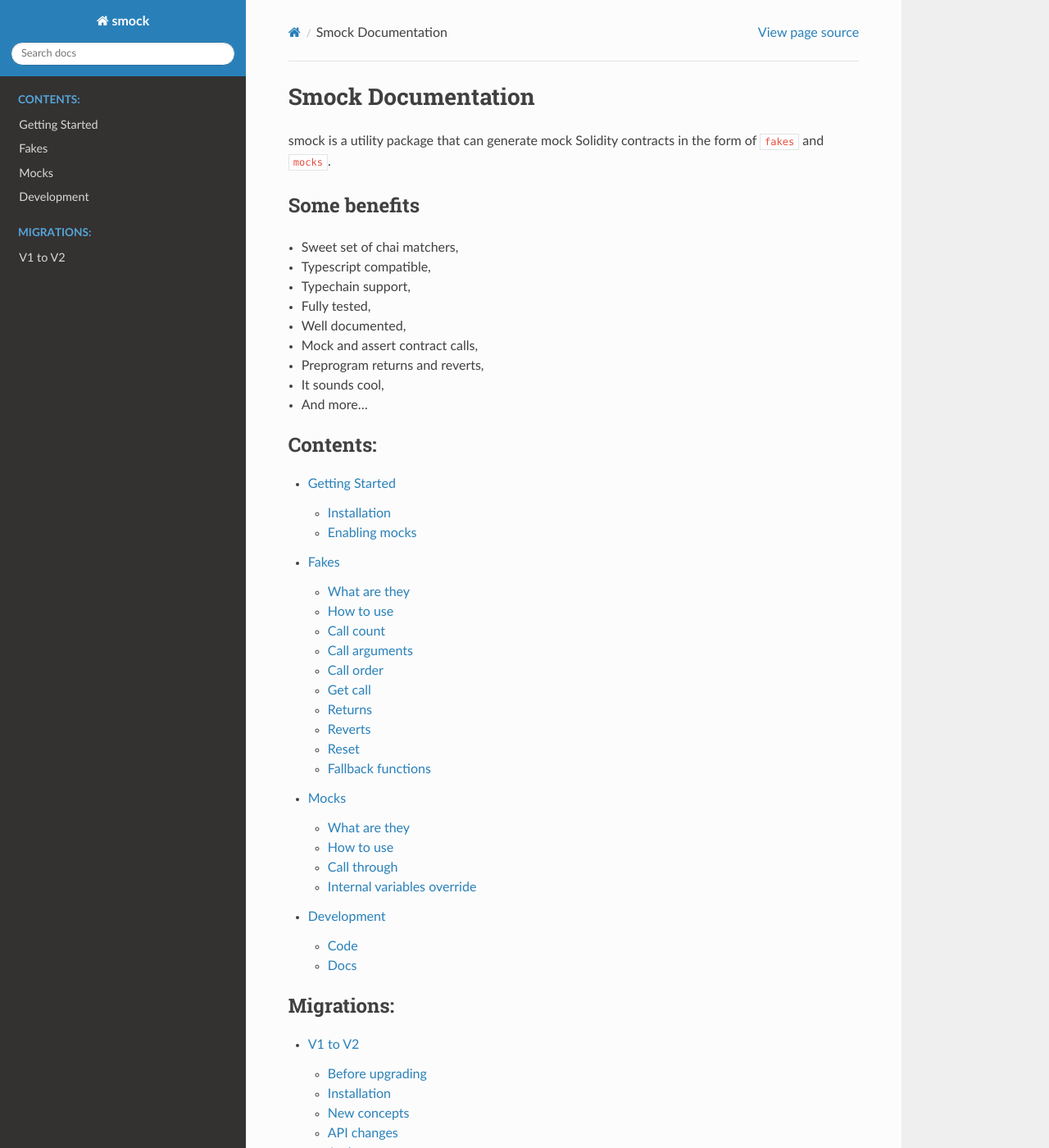
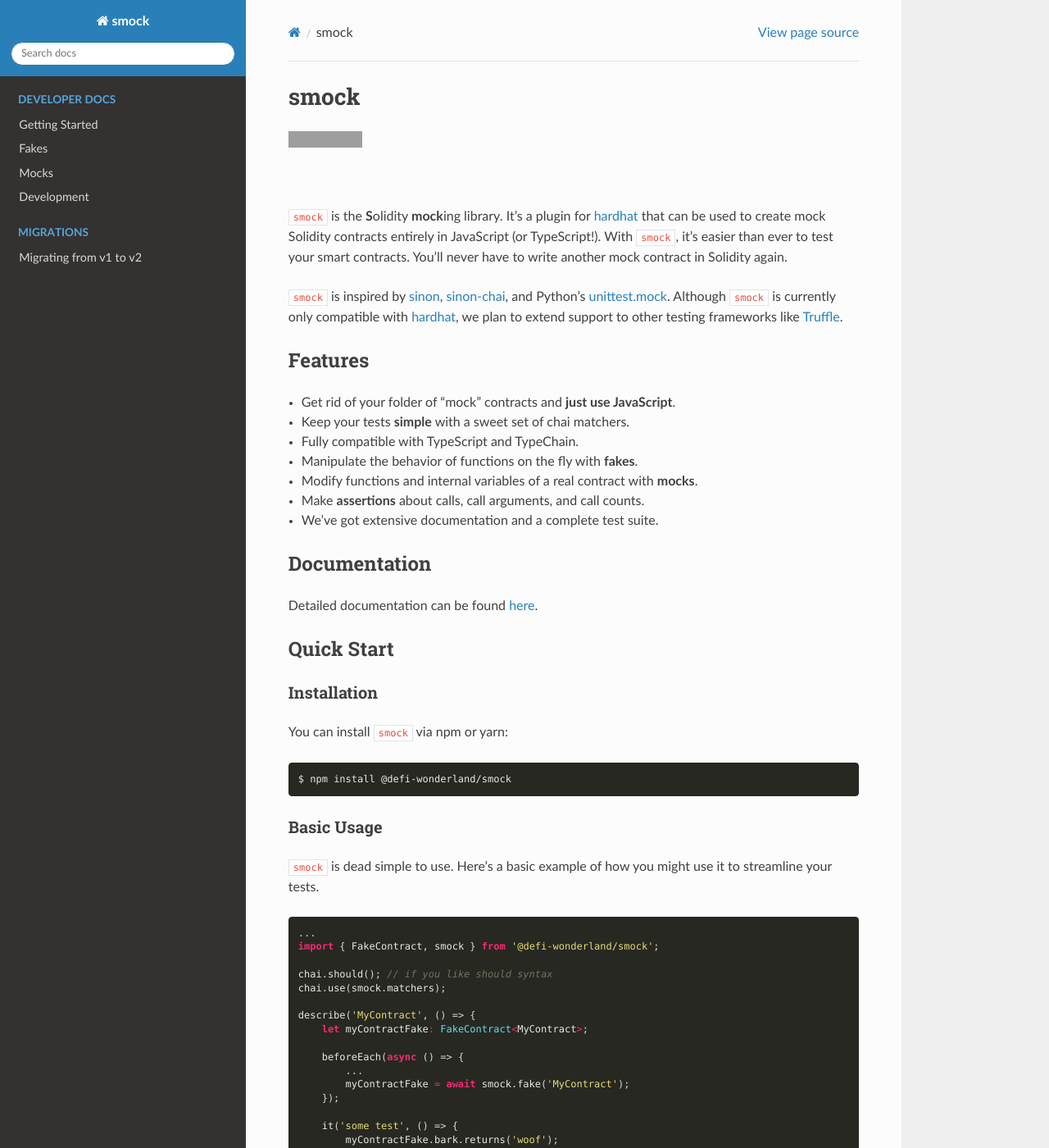
Before and after one commit to defi-wonderland/smock, a Sphinx documentation site: the page built from docs/source/index.rst, in a window 1280 px wide and 1400 px high. Shown: the whole window at 82% size. Built offline with Sphinx 7.4.7 and the Read the Docs theme 2.0.0, drawn with Linux system fonts in a browser that asks for light colours; some of the changed text lies outside the part shown; grey boxes are pictures that could not be loaded.

Commit message:
docs: update index.rst

```diff
--- /dev/null
+++ b/README.rst
@@ -0,0 +1,85 @@
+smock
+=====
+
+.. image:: https://img.shields.io/npm/v/@defi-wonderland/smock.svg?style=flat-square
+    :target: https://www.npmjs.org/package/@defi-wonderland/smock
+
+|
+
+:code:`smock` is the **S**\ olidity **mock**\ ing library.
+It's a plugin for `hardhat <https://hardhat.org>`_ that can be used to create mock Solidity contracts entirely in JavaScript (or TypeScript!).
+With :code:`smock`, it's easier than ever to test your smart contracts.
+You'll never have to write another mock contract in Solidity again.
+
+:code:`smock` is inspired by `sinon <https://sinonjs.org>`_, `sinon-chai <https://www.chaijs.com/plugins/sinon-chai>`_, and Python's `unittest.mock <https://docs.python.org/3/library/unittest.mock.html>`_.
+Although :code:`smock` is currently only compatible with `hardhat <https://hardhat.org>`_, we plan to extend support to other testing frameworks like `Truffle <https://www.trufflesuite.com/>`_.
+
+Features
+--------
+
+* Get rid of your folder of "mock" contracts and **just use JavaScript**.
+* Keep your tests **simple** with a sweet set of chai matchers.
+* Fully compatible with TypeScript and TypeChain.
+* Manipulate the behavior of functions on the fly with **fakes**.
+* Modify functions and internal variables of a real contract with **mocks**.
+* Make **assertions** about calls, call arguments, and call counts.
+* We've got extensive documentation and a complete test suite.
+
+Documentation
+-------------
+
+Detailed documentation can be found `here <https://smock.readthedocs.io>`_.
+
+Quick Start
+-----------
+
+Installation
+************
+
+You can install :code:`smock` via npm or yarn:
+
+.. code-block:: console
+
+    $ npm install @defi-wonderland/smock
+
+Basic Usage
+***********
+
+:code:`smock` is dead simple to use.
+Here's a basic example of how you might use it to streamline your tests.
+
+.. code-block:: typescript
+
+    ...
+    import { FakeContract, smock } from '@defi-wonderland/smock';
+
+    chai.should(); // if you like should syntax
+    chai.use(smock.matchers);
+
+    describe('MyContract', () => {
+        let myContractFake: FakeContract<MyContract>;
+
+        beforeEach(async () => {
+            ...
+            myContractFake = await smock.fake('MyContract');
+        });
+
+        it('some test', () => {
+            myContractFake.bark.returns('woof');
+            ...
+            myContractFake.bark.atCall(0).should.be.calledWith('Hello World');
+        });
+    });
+
+License
+-------
+
+:code:`smock` is released under the MIT license.
+Feel free to use, modify, and/or redistribute this software as you see fit.
+See the `LICENSE <https://github.com/defi-wonderland/smock/blob/main/LICENSE>`_ file for more information.
+
+Contributors
+------------
+
+Maintained with love by `Optimism PBC <https://optimism.io>`_ and `DeFi Wonderland <https://defi.sucks>`_.
+Made possible by viewers like you.
--- a/docs/source/index.rst
+++ b/docs/source/index.rst
@@ -1,25 +1,8 @@
-Smock Documentation
-===================
-
-smock is a utility package that can generate mock Solidity contracts in the form of :code:`fakes` and :code:`mocks`.
-
-Some benefits
--------------
-
-* Sweet set of chai matchers,
-* Typescript compatible,
-* Typechain support,
-* Fully tested,
-* Well documented,
-* Mock and assert contract calls,
-* Preprogram returns and reverts,
-* It sounds cool,
-* And more...
-
+.. include:: ../../README.rst
 
 .. toctree::
    :maxdepth: 2
-   :caption: Contents:
+   :caption: Developer Docs
 
    getting-started.rst
    fakes.rst
@@ -28,6 +11,6 @@
 
 .. toctree::
    :maxdepth: 2
-   :caption: Migrations:
+   :caption: Migrations
 
    migrations/v1-to-v2.rst
--- a/docs/source/migrations/v1-to-v2.rst
+++ b/docs/source/migrations/v1-to-v2.rst
@@ -1,6 +1,6 @@
-*************
-V1 to V2
-*************
+***********************
+Migrating from v1 to v2
+***********************
 
 `DeFi Wonderland <https://github.com/defi-wonderland>`_ and `Optimism <https://github.com/ethereum-optimism>`_ have decided to join forces with our shady-super-coder's magic to launch a new and improved version of the mocking library you |:heart:|
 
```
Also changed, not shown: README.md (deleted, +0 -80 lines).
